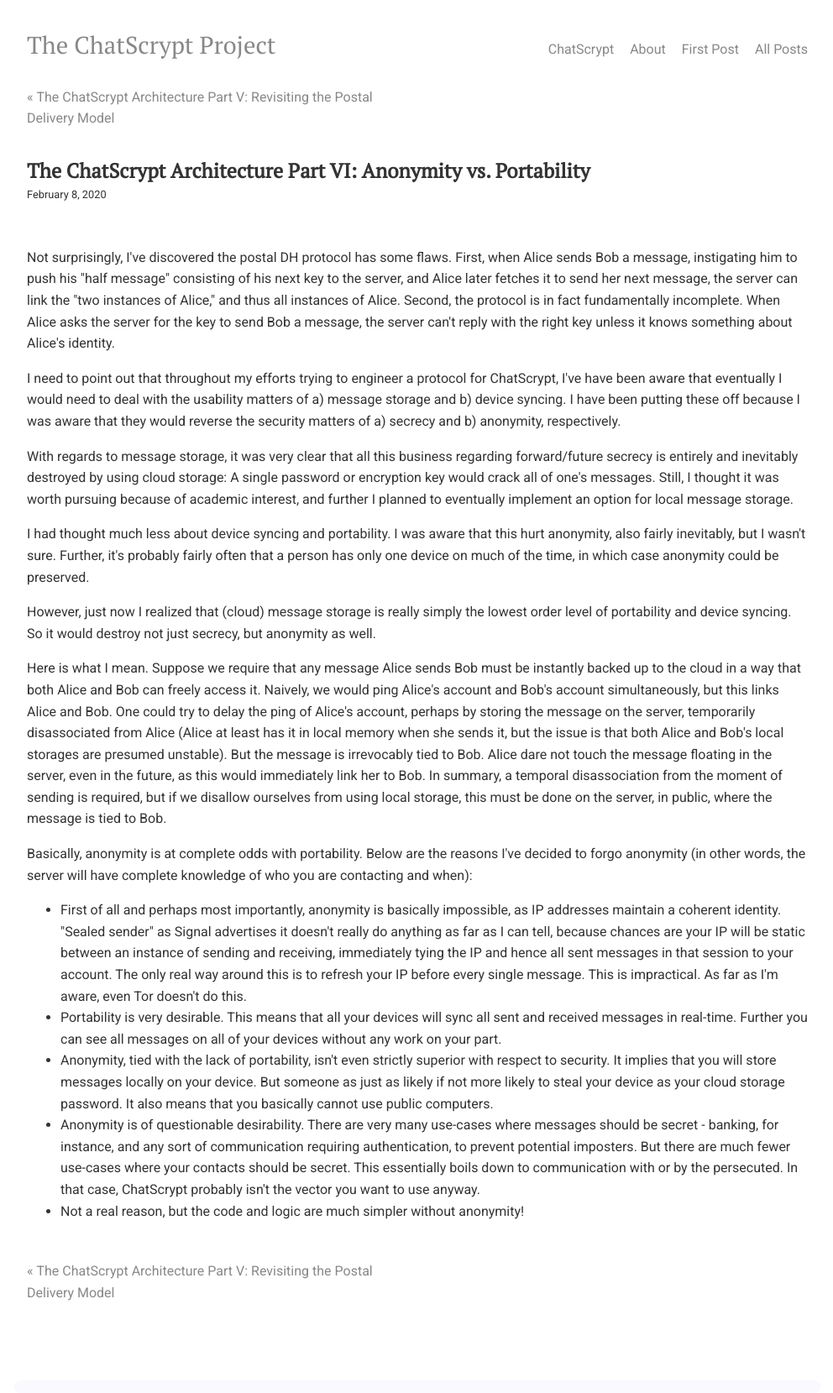
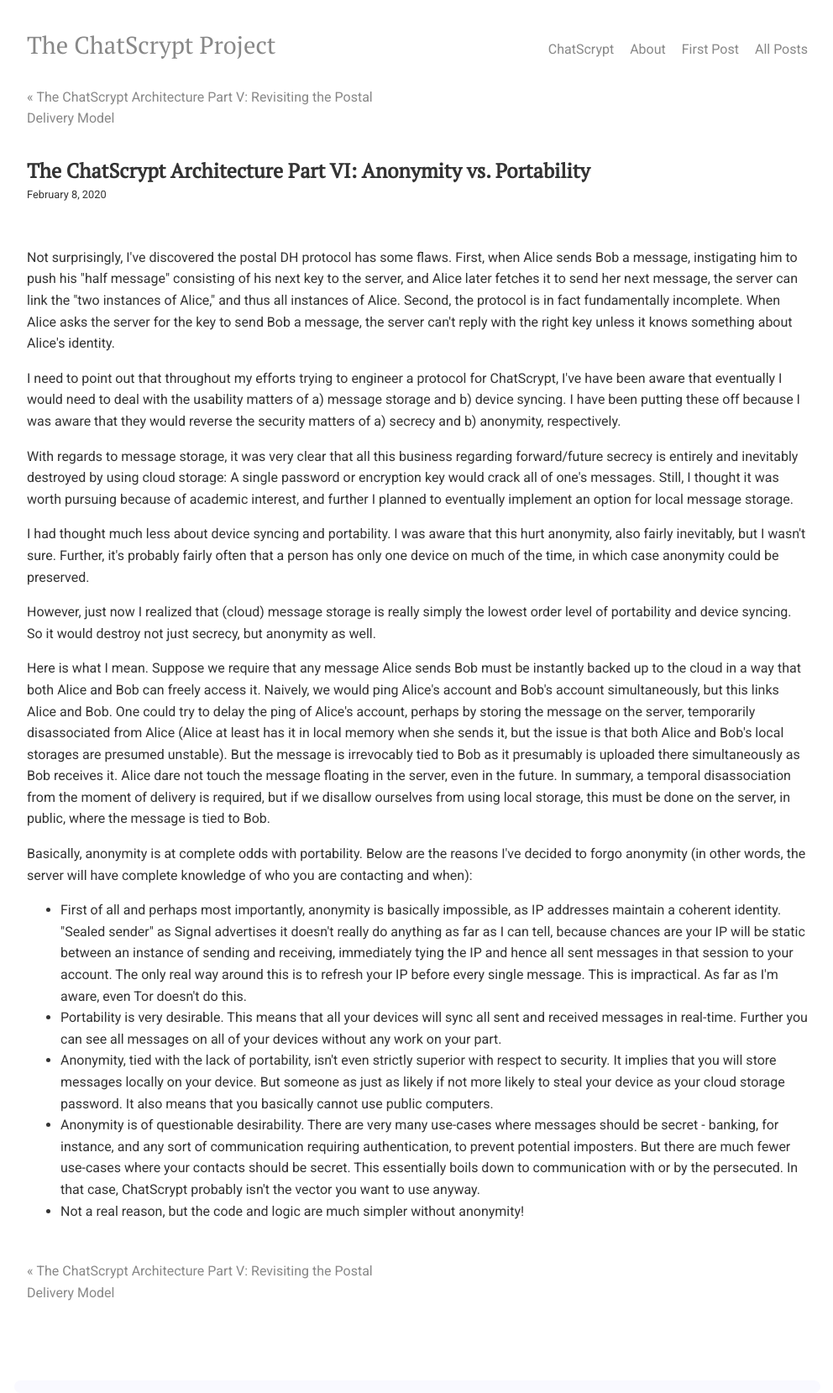
Before and after one commit to chatscrypt/chatscrypt.github.io, a Jekyll site: the page built from _posts/2020-02-08-the-chatscrypt-architecture-part-v-anonymity-vs-portability.html, in a window 1280 px wide. Shown: the whole page at 84% size, without its empty margins (143-1135 px from the left). Built offline with Jekyll 4.4.1, drawn with Linux system fonts in a browser that asks for light colours; comment, search, counter and statistics services are not loaded.

Commit message:
Update 2020-02-08-the-chatscrypt-architecture-part-v-anonymity-vs-portability.html

```diff
--- a/_posts/2020-02-08-the-chatscrypt-architecture-part-v-anonymity-vs-portability.html
+++ b/_posts/2020-02-08-the-chatscrypt-architecture-part-v-anonymity-vs-portability.html
@@ -15,7 +15,7 @@
 
 <p>However, just now I realized that (cloud) message storage is really simply the lowest order level of portability and device syncing. So it would destroy not just secrecy, but anonymity as well.
 
-<p>Here is what I mean. Suppose we require that any message Alice sends Bob must be instantly backed up to the cloud in a way that both Alice and Bob can freely access it. Naively, we would ping Alice's account and Bob's account simultaneously, but this links Alice and Bob. One could try to delay the ping of Alice's account, perhaps by storing the message on the server, temporarily disassociated from Alice (Alice at least has it in local memory when she sends it, but the issue is that both Alice and Bob's local storages are presumed unstable). But the message is irrevocably tied to Bob. Alice dare not touch the message floating in the server, even in the future, as this would immediately link her to Bob. In summary, a temporal disassociation from the moment of sending is required, but if we disallow ourselves from using local storage, this must be done on the server, in public, where the message is tied to Bob.
+<p>Here is what I mean. Suppose we require that any message Alice sends Bob must be instantly backed up to the cloud in a way that both Alice and Bob can freely access it. Naively, we would ping Alice's account and Bob's account simultaneously, but this links Alice and Bob. One could try to delay the ping of Alice's account, perhaps by storing the message on the server, temporarily disassociated from Alice (Alice at least has it in local memory when she sends it, but the issue is that both Alice and Bob's local storages are presumed unstable). But the message is irrevocably tied to Bob as it presumably is uploaded there simultaneously as Bob receives it. Alice dare not touch the message floating in the server, even in the future. In summary, a temporal disassociation from the moment of delivery is required, but if we disallow ourselves from using local storage, this must be done on the server, in public, where the message is tied to Bob.
 
 <p>Basically, anonymity is at complete odds with portability. Below are the reasons I've decided to forgo anonymity (in other words, the server will have complete knowledge of who you are contacting and when):
 
```
